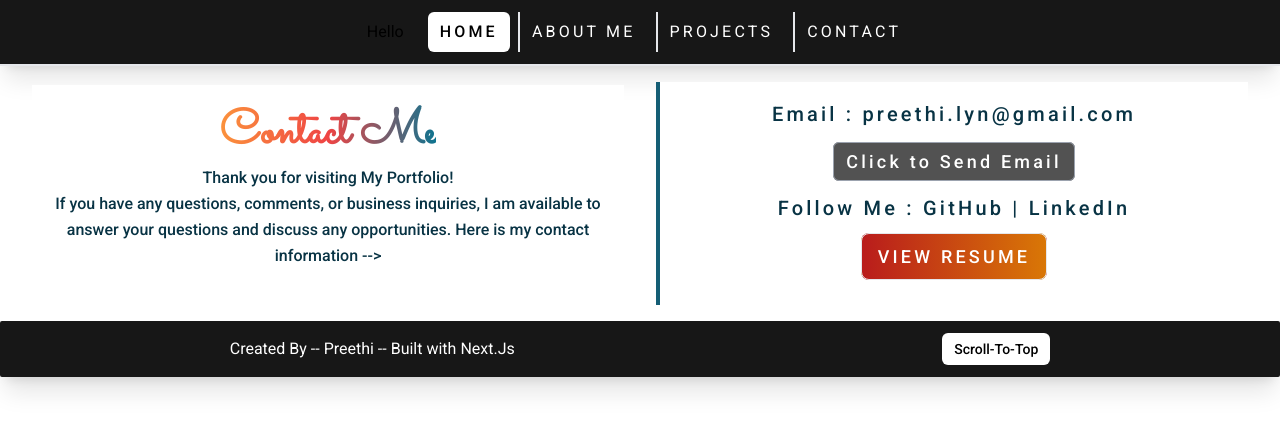
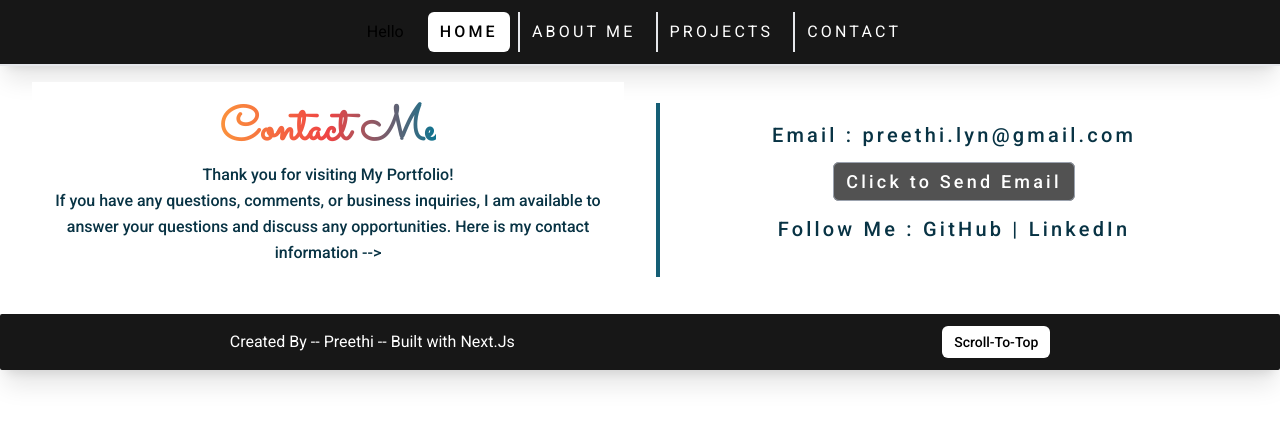
Before and after one commit to preethichals/portf-c, a Next.js app: page /contact in a window 1280 px wide. Shown: the top 430 px of the page. Built offline with nearby package versions, Linux system fonts and the light colour scheme; a web font is replaced by a local one.

Commit message:
Update page.jsx

```diff
--- a/src/app/(site)/contact/page.jsx
+++ b/src/app/(site)/contact/page.jsx
@@ -95,12 +95,7 @@
         leading-relaxed mb-4 uppercase hover:text-neutral-400"
         >
 
-          <Link
-            className=" text-lg font-medium text-center bg-gradient-to-r to-amber-600 from-red-700 text-white
-         mb-4 border py-3 px-4 rounded-lg" style={{ letterSpacing: "0.2rem" }}
-            href="https://drive.google.com/file/d/1WSMqAGHHY9RLZ8-_P7L5np9nD4yjy2yQ/view?usp=sharing" target="_blank" rel="noopener noreferrer"
-          >View Resume</Link>
-        </p>
+          </p>
       </div>
 
 
```
